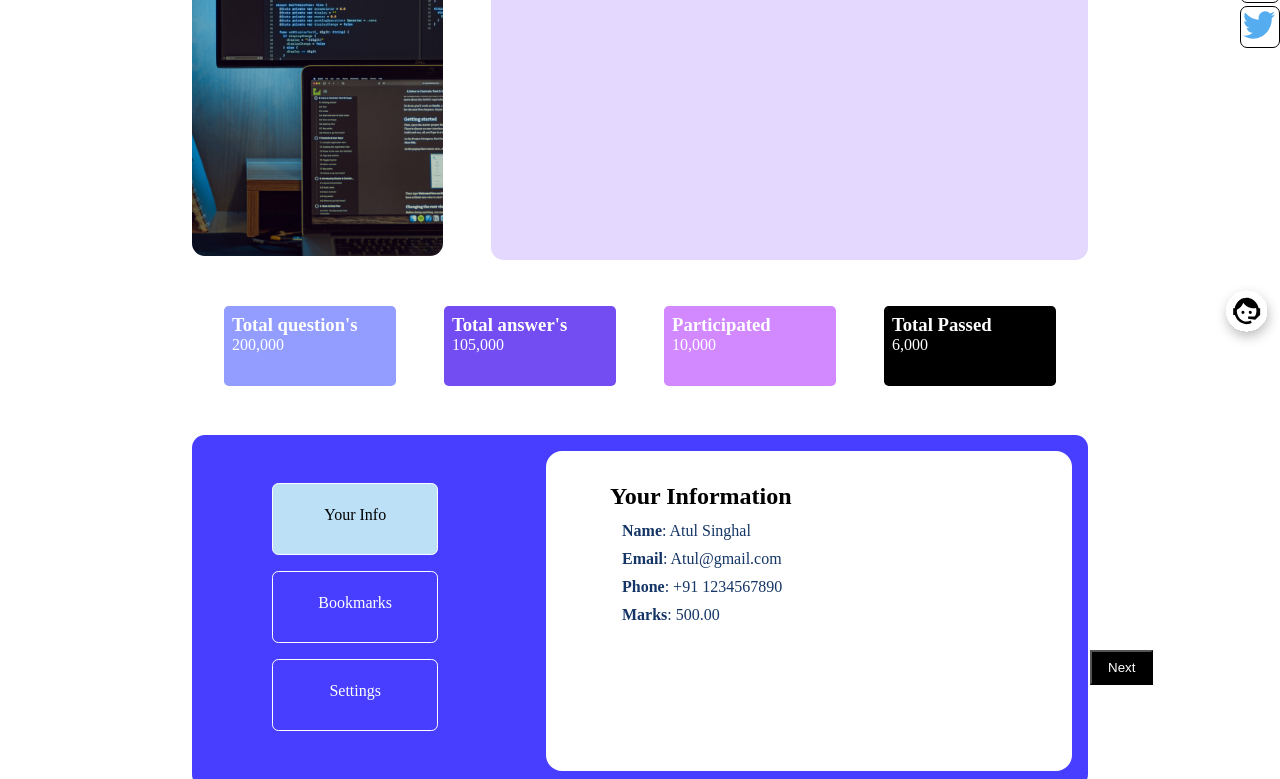
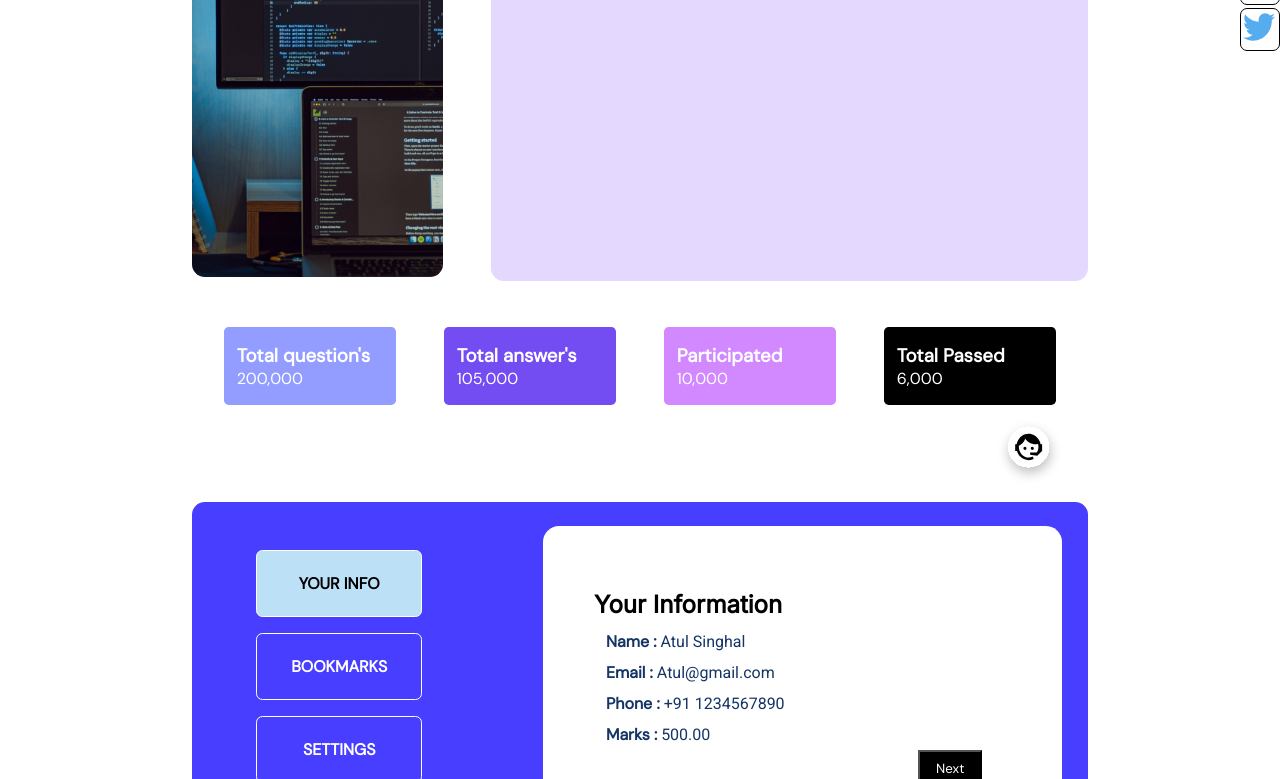
Before and after one commit to AnkurDutta21/micro-project-2, a plain HTML site: page index.html in a window 1280 px wide. Shown: the part 292-1071 px from the top of the page. Drawn offline with Linux system fonts and the light colour scheme.

Commit message:
font changes

```diff
--- a/assets/style.css
+++ b/assets/style.css
@@ -3,6 +3,7 @@
     margin: 0;
     list-style: none;
     box-sizing: border-box;
+    font-family: 'DM Sans', sans-serif;
 }
 
 .container-fluid {
@@ -14,8 +15,8 @@
     height: 4rem;
     width: 4rem;
     position: sticky;
-    top: 36rem;
-    left: 80rem;
+    top: 89vh;
+    left: 78vw;
     z-index: 99;
 }
 
@@ -30,8 +31,9 @@
     gap: 3px;
     position: sticky;
     top: 13rem;
-    left: 92rem;
+    left: 91.5rem;
     width: 40px;
+    margin-top: 10px;
 }
 .social-link{
     border: 1px solid #000;
@@ -48,6 +50,7 @@ nav{
     top: 0px;
     left: 1px;
     width: 100%;
+    z-index: 999;
 }
 .nav-wrp {
     background: #6F6AF7;
@@ -115,9 +118,16 @@ nav{
     object-fit: contain;
 }
 
-
+.container{
+    position: relative;
+}
 /* hero sec */
-
+.hero-section{
+    padding-bottom: 6vh;
+}
+.survey-container{
+    padding: 0.5rem 0rem 0rem 0rem;
+}
 .survey-wrp {
     width: 70%;
     height: 50vh;
@@ -165,10 +175,10 @@ nav{
 }
 .card{
     width: 23vw;
-    height:10vh;
+    /* height:10vh; */
     box-shadow: rgba(0, 0, 0, 0.4);
     color: #fff;
-    padding: 0.5rem 0.5rem;
+    padding: 2vh 1vw;
     border-radius: 0.3rem;
 }
 .lightBlue{
@@ -195,25 +205,26 @@ nav{
     justify-content: space-around;
     border-radius: 0.8rem;
     gap: 50px;
-    padding: 0rem 1rem 1rem 2rem;
+    padding: 3vh 2vw;
 }
 .details-lft{
     width: 20vh;
     display: flex;
     flex-direction: column;
     gap: 1rem;
-    margin-top: 3rem;
-    margin-left: 3rem;
+    margin: 3vh 3vw;
 }
 .option{
     width: 13vw;
-    height: 9vh;
+    /* height: 9vh; */
     border-radius: 0.4rem;
     background-color: transparent;
    border:1px solid #fff;
     color: #fff;
     text-align: center;
     padding:22px;
+    font-weight: 800;
+    text-transform: capitalize;
 }
 .active{
     background-color: #BCE0F6;
@@ -221,25 +232,27 @@ nav{
 }
 .right{
     background-color: #fff;
-    padding: 2rem 4rem;
+    padding: 8vh 4vw;
     border-radius: 1rem;
-    margin-top: 1rem;
+    /* margin-top: 1rem; */
     position: relative;
     width: 46vw;
-    height: 40vh;
-    margin-left: 4rem;
+    /* height: 40vh; */
+    margin-left: 3vw;
 }
-.right h2{
+.right h1{
     margin-bottom: 12px;
+    font-family: 'Inter', sans-serif;
 }
 .right ul>li{
     margin: 0px 0px 10px 12px;
     color: #143565;
+    font-family: 'Roboto', sans-serif;
 }
 .next{
-    position: relative;
-    bottom: -1rem;
-    right: -30rem;
+    position: absolute;
+    bottom: 2rem;
+    right: 5rem;
     color: #fff;
     background-color: #000;
     padding: 0.5rem 1rem;
--- a/index.html
+++ b/index.html
@@ -6,13 +6,15 @@
     <meta name="viewport" content="width=device-width, initial-scale=1.0">
     <title>Micro project 2</title>
     <link rel="stylesheet" href="./assets/style.css">
+    <link rel="preconnect" href="https://fonts.googleapis.com">
+    <link rel="preconnect" href="https://fonts.googleapis.com">
+    <link rel="preconnect" href="https://fonts.gstatic.com" crossorigin>
+    <link href="https://fonts.googleapis.com/css2?family=DM+Sans:opsz,&family=Inter&family=Roboto&display=swap" rel="stylesheet">
 </head>
 
 <body>
     <div class="container-fluid">
-        <div class="sticky-help">
-            <img src="./assets/help.svg" alt="helpicon">
-        </div>
+
         <!-- nav section -->
         <nav class="nav">
             <div class="nav-wrp">
@@ -36,8 +38,12 @@
         </nav>
 
         <!-- hero section -->
-
+        <div class="container">
+            <div class="sticky-help">
+                    <img src="./assets/help.svg" alt="helpicon">
+                </div>
         <section class="hero-section">
+            <div class="survey-container">
                 <div class="sticky-menu">
                     <div class="social-link">
                         <img src="./assets/logos_whatsapp-icon.svg" alt="social links">
@@ -54,10 +60,12 @@
                         <img src="./assets/image 4.png" alt="heroImg">
                     </div>
                     <div class="survey-box">
-                    <p>It's not only writers who can benefit from this free online tool. If you're a programmer who's
+                        <p>It's not only writers who can benefit from this free online tool. If you're a programmer
+                            who's
                             working on a ......</p>
                     </div>
                 </div>
+
 
                 <div class="cards-wrp">
                     <div class="card lightBlue">
@@ -93,34 +101,36 @@
                         </div>
                     </div>
                 </div>
+
         </section>
         <!-- details -->
         <section class="details">
             <div class="details-wrp">
                 <div class="details-lft">
                     <div class="option active">
-                        <p>Your Info</p>
+                        <p>YOUR INFO</p>
                     </div>
                     <div class="option">
-                        <p>Bookmarks</p>
+                        <p>BOOKMARKS</p>
                     </div>
                     <div class="option">
-                        <p>Settings</p>
+                        <p>SETTINGS</p>
                     </div>
                 </div>
                 <div class="right">
-                    <h2>Your Information</h4>
+                    <h1>Your Information</h1>
                         <ul>
-                        <li><b>Name</b>: Atul Singhal</li>
-                        <li><b>Email</b>: Atul@gmail.com</li>
-                        <li><b>Phone</b>: +91 1234567890</li>
-                        <li><b>Marks</b>: 500.00</li>
+                            <li><b>Name :</b> Atul Singhal</li>
+                            <li><b>Email :</b> Atul@gmail.com</li>
+                            <li><b>Phone :</b> +91 1234567890</li>
+                            <li><b>Marks :</b> 500.00</li>
                         </ul>
                         <button class="next">Next</button>
                 </div>
             </div>
         </section>
     </div>
+    </div>
 </body>
 
 </html>
```
Lines whose indentation alone changed are shown as unchanged.
